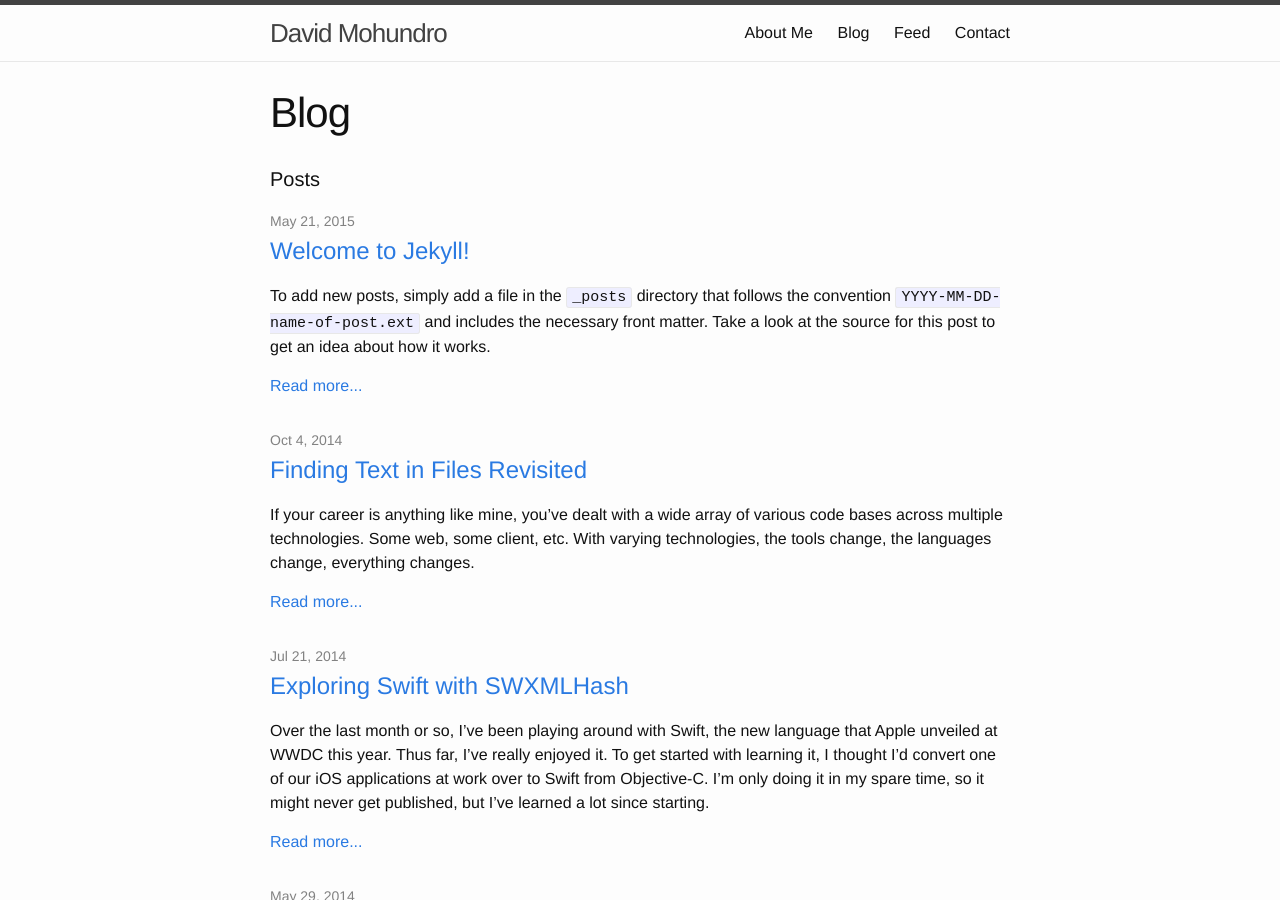
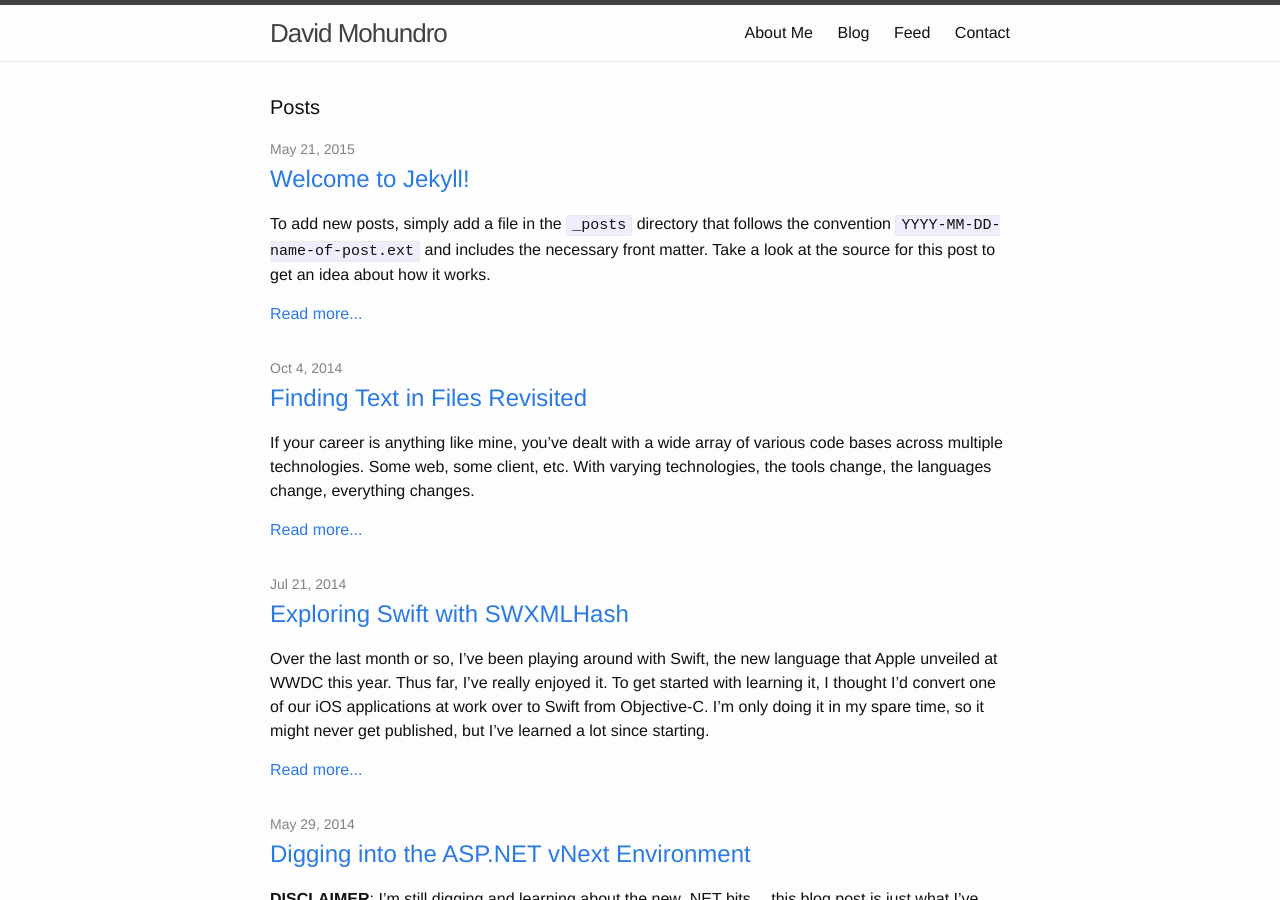
Before and after one commit to drmohundro/drmohundro.github.io, a Jekyll site: the page built from blog/index.html, in a window 1280 px wide and 900 px high. Built offline with Jekyll 4.4.1, drawn with Linux system fonts in a browser that asks for light colours; the list of posts is cut into pages by our own code.

Commit message:
Minor markup changes/fixes

```diff
--- a/_layouts/page.html
+++ b/_layouts/page.html
@@ -1,14 +1,13 @@
 ---
 layout: default
 ---
-<article class="post">
 
-  <header class="post-header">
-    <h1 class="post-title">{{ page.title }}</h1>
-  </header>
+<div class="home">
+
+  <h1 class="page-heading">{{ page.title }}</h1>
 
   <div class="post-content">
     {{ content }}
   </div>
 
-</article>
+</div>
--- a/blog/index.html
+++ b/blog/index.html
@@ -1,11 +1,7 @@
 ---
 layout: page
-title: Blog
+title: Posts
 ---
-
-<div class="home">
-
-  <h1 class="page-heading">Posts</h1>
 
 <ul class="post-list">
   {% for post in paginator.posts %}
@@ -23,11 +19,6 @@
   {% endfor %}
 </ul>
 
-  <p class="rss-subscribe">subscribe <a href="{{ "/feed.xml" | prepend: site.baseurl }}">via RSS</a></p>
-
-</div>
-
-
 <!-- Pagination links -->
 <div class="pagination">
   {% if paginator.previous_page %}
```
Also changed, not shown: about.md (+1 -1 lines). Lines whose indentation alone changed are shown as unchanged.
